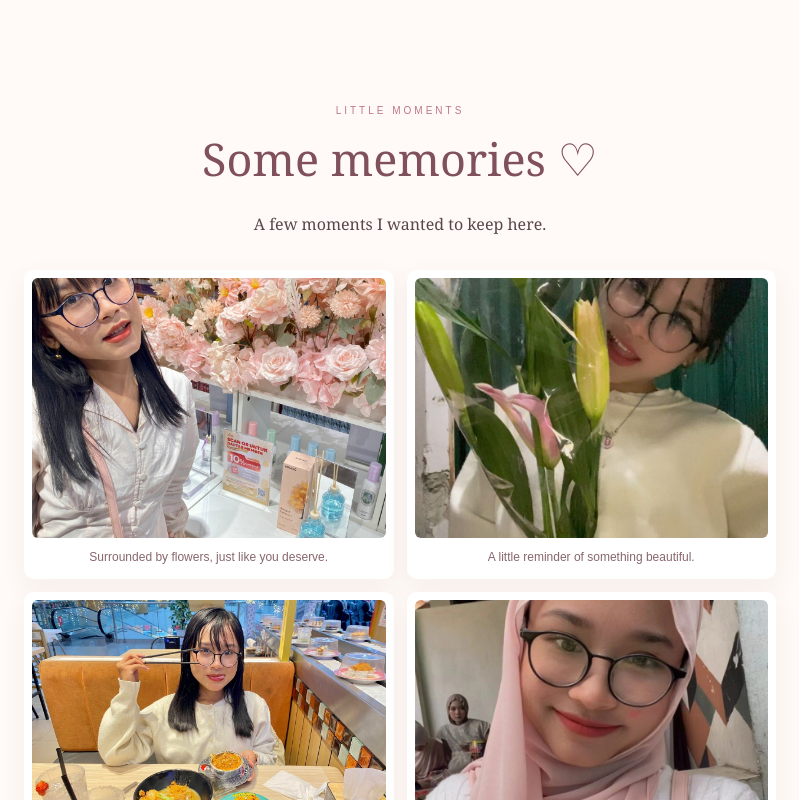
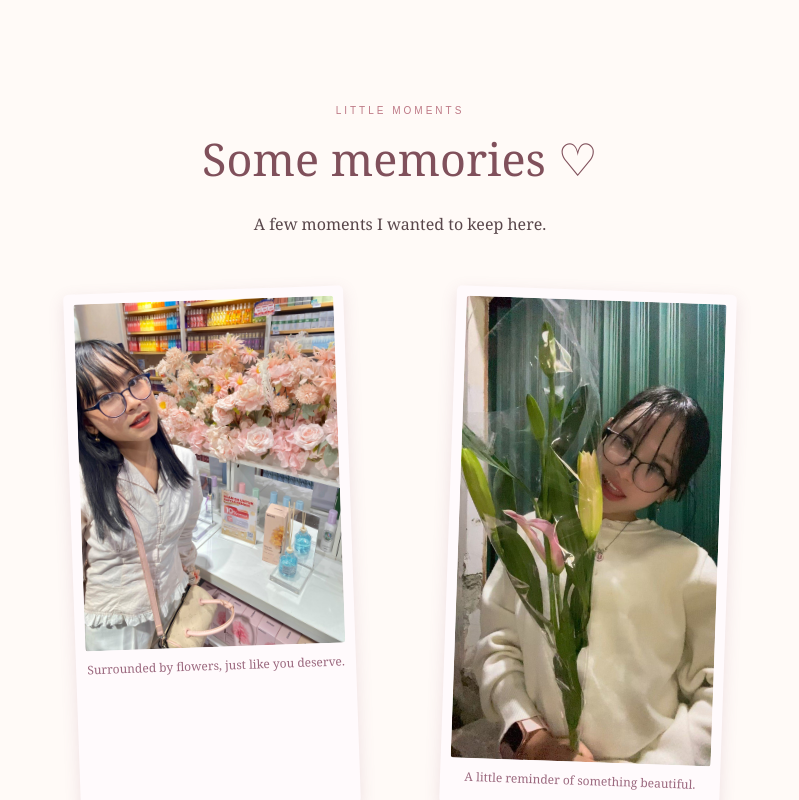
Before and after one commit to stawwberriess-web/princess-birthday-, a plain HTML site: page index.html in a window 1280 px wide. Shown: the part 2000-2800 px from the top of the page, without its empty margins (240-1039 px from the left). Drawn offline with Linux system fonts and the light colour scheme.

Commit message:
Add dreamy scrapbook polaroid gallery

```diff
--- a/index.html
+++ b/index.html
@@ -72,14 +72,65 @@ footer{text-align:center;padding:25px;font:10px Arial,sans-serif;letter-spacing:
     transform: translateY(-40px) rotate(0deg);
     opacity: 0;
   }
-  10% { opacity: 0.8; }
-  90% { opacity: 0.7; }
+  10% {
+    opacity: 0.8;
+  }
+  25% {
+    transform: translate(22px, 25vh) rotate(90deg);
+  }
+  50% {
+    transform: translate(-18px, 55vh) rotate(180deg);
+  }
+  75% {
+    transform: translate(20px, 82vh) rotate(270deg);
+  }
+  90% {
+    opacity: 0.7;
+  }
   100% {
     transform: translateY(110vh) rotate(360deg);
     opacity: 0;
   }
+    }
+
+  /* Dreamy scrapbook gallery */
+.scrapbook-gallery {
+  display: grid;
+  grid-template-columns: repeat(2, minmax(0, 1fr));
+  gap: 22px 16px;
+  padding: 18px 8px;
 }
 
+.scrapbook-card {
+  background: #fffafc;
+  padding: 10px 10px 18px;
+  border-radius: 5px;
+  box-shadow: 0 5px 16px rgba(150, 90, 120, 0.16);
+  transform: rotate(-2deg);
+  transition: transform 0.3s ease;
+}
+
+.scrapbook-card:nth-child(even) {
+  transform: rotate(2deg);
+}
+
+.scrapbook-card:hover {
+  transform: rotate(0deg) scale(1.04);
+}
+
+.scrapbook-card img {
+  width: 100%;
+  display: block;
+  border-radius: 3px;
+}
+
+.scrapbook-card figcaption {
+  color: #9b687e;
+  text-align: center;
+  font-size: 12px;
+  margin-top: 10px;
+  line-height: 1.5;
+}
 </style></head>
 <body>
 <div class="petals">
@@ -151,11 +202,11 @@ footer{text-align:center;padding:25px;font:10px Arial,sans-serif;letter-spacing:
   </article></section>
 <section><div class="eyebrow">little moments</div><h2>Some memories ♡</h2>
 <p>A few moments I wanted to keep here.</p>
-<div class="gallery">
-<figure class="memory"><img src="flowers-and-you.jpg" alt="Salma among pink flowers"><figcaption>Surrounded by flowers, just like you deserve.</figcaption></figure>
-<figure class="memory"><img src="lilies.jpg" alt="Salma holding lilies"><figcaption>A little reminder of something beautiful.</figcaption></figure>
-<figure class="memory"><img src="our-food-date.jpg" alt="A meal together"><figcaption>Little moments, lovely memories.</figcaption></figure>
-<figure class="memory"><img src="pretty-day.jpg" alt="A smiling portrait"><figcaption>Keep that smile. It suits you.</figcaption></figure>
+<div class="scrapbook-gallery">
+<figure class="scrapbook-card"><img src="flowers-and-you.jpg" alt="Salma among pink flowers"><figcaption>Surrounded by flowers, just like you deserve.</figcaption></figure>
+<figure class="scrapbook-card"><img src="lilies.jpg" alt="Salma holding lilies"><figcaption>A little reminder of something beautiful.</figcaption></figure>
+<figure class="scrapbook-card"><img src="our-food-date.jpg" alt="A meal together"><figcaption>Little moments, lovely memories.</figcaption></figure>
+<figure class="scrapbook-card"><img src="pretty-day.jpg" alt="A smiling portrait"><figcaption>Keep that smile. It suits you.</figcaption></figure>
 </div></section>
 
 
```
